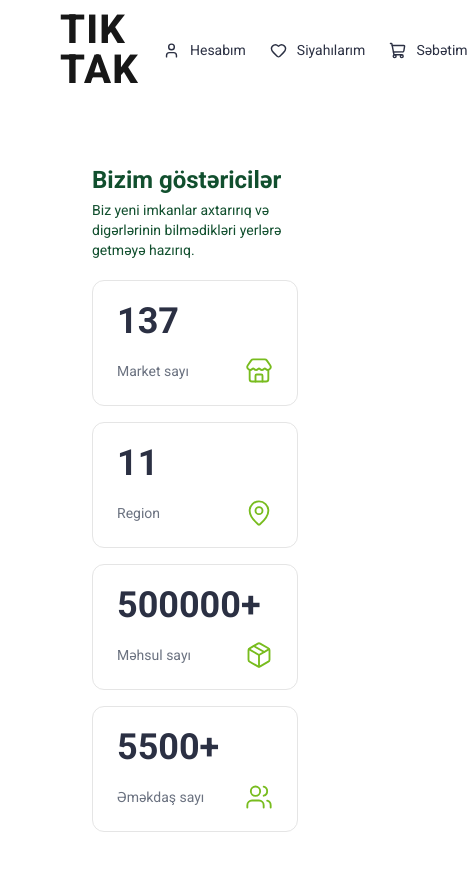
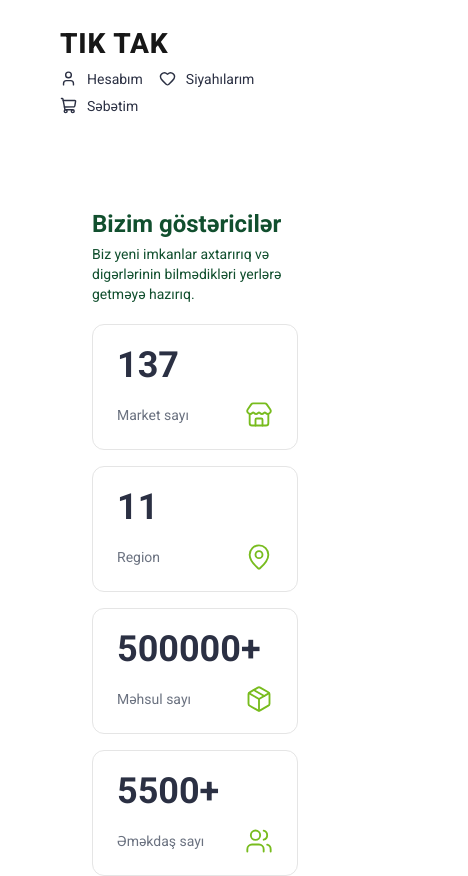
Before and after one commit to Xeyyam456/TikTak-Project-NextJS-Web, a Next.js app: page / in a window 390 px wide. Shown: the top 876 px of the page, 468 px wide, since content can reach past the window. Built offline with nearby package versions, Linux system fonts and the light colour scheme; no server answers.

Commit message:
feat: enhance mobile responsiveness and improve image quality handling in PromoBanner

```diff
--- a/next.config.ts
+++ b/next.config.ts
@@ -6,6 +6,9 @@
     root: path.resolve(import.meta.dirname),
   },
   images: {
+    // Next.js 16 requires opting into any quality value other than the default 75 —
+    // otherwise a custom `quality` prop is silently snapped to the closest allowed value.
+    qualities: [65, 75],
     remotePatterns: [
       {
         protocol: "https",
--- a/src/app/globals.css
+++ b/src/app/globals.css
@@ -94,3 +94,75 @@
   outline: none !important;
   box-shadow: none !important;
 }
+
+/* ============================================================
+   Mobile responsiveness (<=639px), CSS-only.
+   Header, CategoryDetailLayout, Checkout, ProductsGrid,
+   FavoritesPage and AccountLayout have no responsive handling of
+   their own (no sm:/md: prefixes) and overflow badly below the
+   sm breakpoint. These rules target the exact Tailwind utility
+   strings already present in the DOM to stack/wrap them instead.
+   Scoped to <=639px so nothing here conflicts with the sm:/lg:
+   breakpoints CategoriesPage already uses for its own grid/banner.
+   ============================================================ */
+@media (max-width: 639px) {
+  /* Header row: logo + address badge + search + nav no longer forced onto one line */
+  [class*="flex h-10 items-center justify-between gap-6"] {
+    height: auto;
+    flex-wrap: wrap;
+    row-gap: 12px;
+  }
+  [class*="flex h-10 items-center justify-between gap-6"] > [class="flex items-center gap-6"] {
+    flex-wrap: wrap;
+    row-gap: 8px;
+  }
+  a[class*="text-[40px] font-extrabold"] {
+    font-size: 28px;
+  }
+  div[class*="relative w-full max-w-md flex-1"] {
+    flex-basis: 100%;
+    order: 3;
+  }
+  nav[class*="text-[14px] font-normal leading-none tracking-normal text-foreground"] {
+    gap: 16px;
+    row-gap: 10px;
+    flex-wrap: wrap;
+  }
+
+  /* Shared "main content + fixed-width side panel" rows: stack vertically on mobile
+     (CategoryDetailLayout, ProductsGrid, FavoritesPage, AccountLayout, CategoriesPage) */
+  [class*="flex items-start gap-4"],
+  [class*="flex items-stretch gap-4"] {
+    flex-direction: column;
+  }
+  [class*="grid-cols-[1fr_400px]"] {
+    grid-template-columns: 1fr;
+  }
+
+  /* Fixed-width side columns (category sidebar, account nav, basket panel) become
+     full width once their row is stacked */
+  [class*="w-[280px] flex-shrink-0"],
+  [class*="w-[320px] flex-shrink-0"] {
+    width: 100%;
+  }
+
+  /* CategoryDetailLayout's middle column and BasketSidebarPanel (fill mode) size their
+     content with `absolute inset-0`, which needs a real parent height once the row is no
+     longer stretched by a sibling column (items-stretch) -- give them a floor so the
+     content isn't squashed to 0 height. Only applies where there's no inline height set
+     (ProductsGrid/FavoritesPage's BasketSidebarPanel already gets a real inline height,
+     so this floor is a harmless no-op there). */
+  [class="relative flex-1"] {
+    min-height: 700px;
+  }
+  [class*="w-[320px] flex-shrink-0"] {
+    min-height: 550px;
+  }
+
+  /* Checkout: OrderSummaryCard's height is set inline (JS-measured to match the details
+     card in the desktop 2-column layout) -- irrelevant once stacked, let it size to its
+     own content instead of being clipped/stretched to a leftover desktop measurement. */
+  [class*="grid-cols-[1fr_400px]"] > div:last-child > div:last-child {
+    height: auto !important;
+  }
+}
--- a/src/views/Home/components/PromoBanner.tsx
+++ b/src/views/Home/components/PromoBanner.tsx
@@ -31,7 +31,8 @@
                         alt={campaign.title}
                         fill
                         priority={priority}
-                        sizes="(max-width: 640px) 100vw, 50vw"
+                        quality={65}
+                        sizes="(max-width: 640px) 100vw, calc(50vw - 75px)"
                         className="object-cover"
                     />
                     <div className="absolute inset-0 bg-gradient-to-b from-black/70 via-black/10 to-black/70" />
```
